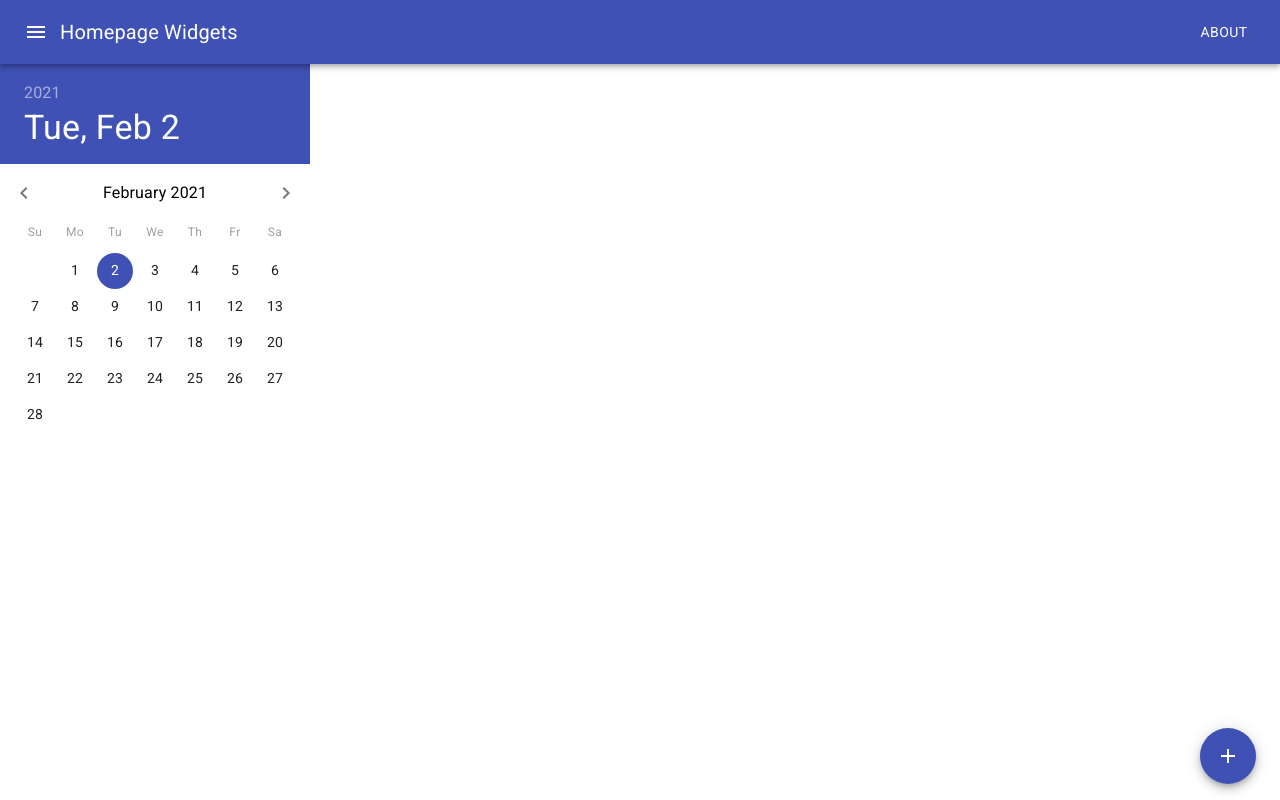
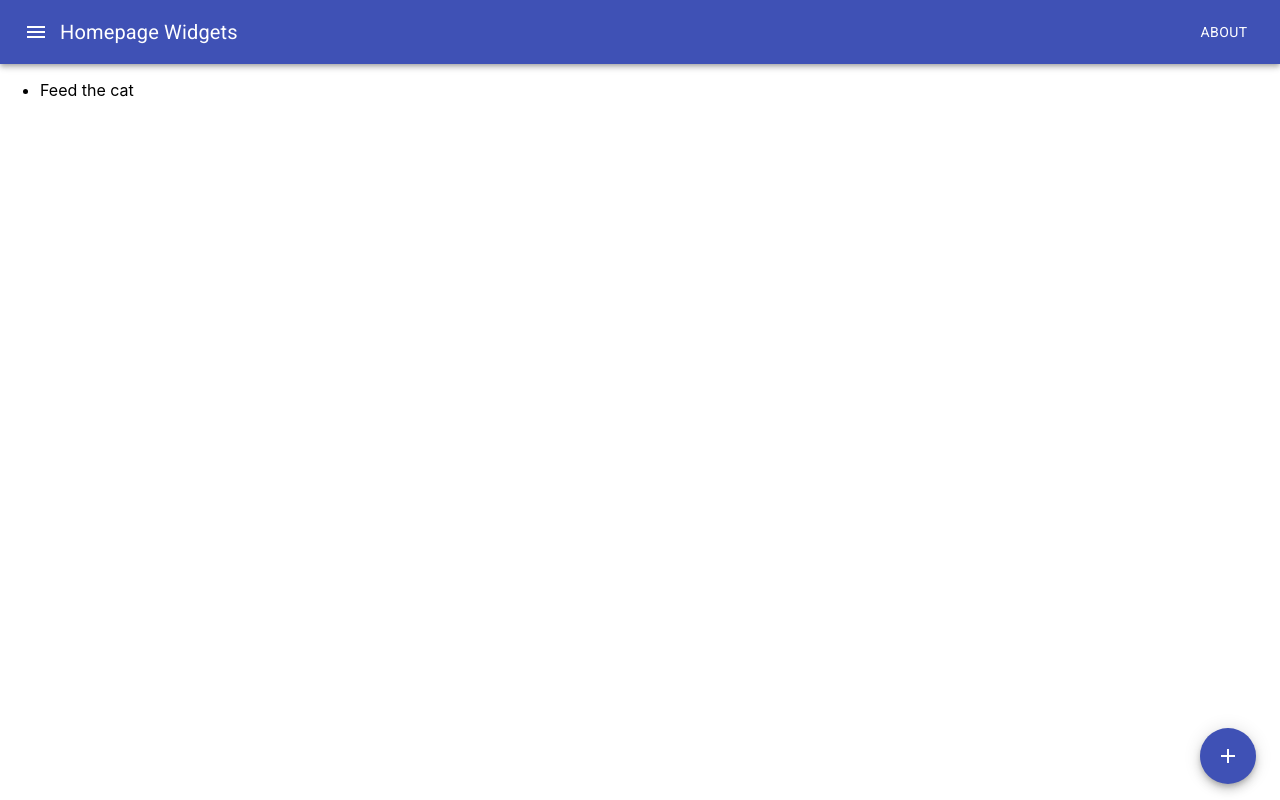
Before and after one commit to vasilyoshev/homepage-ui, a React (Create React App) app: page / in a window 1280 px wide. Built offline with nearby package versions, Linux system fonts and the light colour scheme; what redux-mock-store would draw is missing.

Commit message:
Set up ToDo List component

```diff
--- a/src/Routes/Home/Home.tsx
+++ b/src/Routes/Home/Home.tsx
@@ -1,13 +1,15 @@
 import React from 'react';
 import { AddWidgetTooltip } from 'components';
-import { CalendarWidget } from 'widgets';
+// import { CalendarWidget } from 'widgets';
+import ToDo from '../../../src/widgets/ToDoWidget/ToDo';
 import './Home.scss';
 
 export const Home: React.FC = () => {
   return (
     <>
       <AddWidgetTooltip />
-      <CalendarWidget />
+      {/* <CalendarWidget /> */}
+      <ToDo />
     </>
   );
 };
--- /dev/null
+++ b/src/widgets/ToDoWidget/ToDo.tsx
@@ -0,0 +1,11 @@
+import React from 'react';
+import ToDoList from './ToDoList';
+
+const ToDo: React.FC = () => {
+  const todos = [{id: '1', text: 'Feed the cat'}];
+  return <div className='ToDo'>
+    <ToDoList items={todos} />
+  </div>;
+};
+
+export default ToDo;
--- /dev/null
+++ b/src/widgets/ToDoWidget/ToDoList.tsx
@@ -0,0 +1,15 @@
+import React from 'react';
+
+interface ToDoListProps {
+    items: {id: string, text: string}[];
+}
+
+const ToDoList: React.FC<ToDoListProps> = (props) => {
+  return <ul>
+    {props.items.map(todo => (
+      <li key={todo.id}>{todo.text}</li>
+    ))}
+  </ul>;
+};
+
+export default ToDoList;
```
Also changed, not shown: 2 other files (tests, documents, lock files or other folders).
